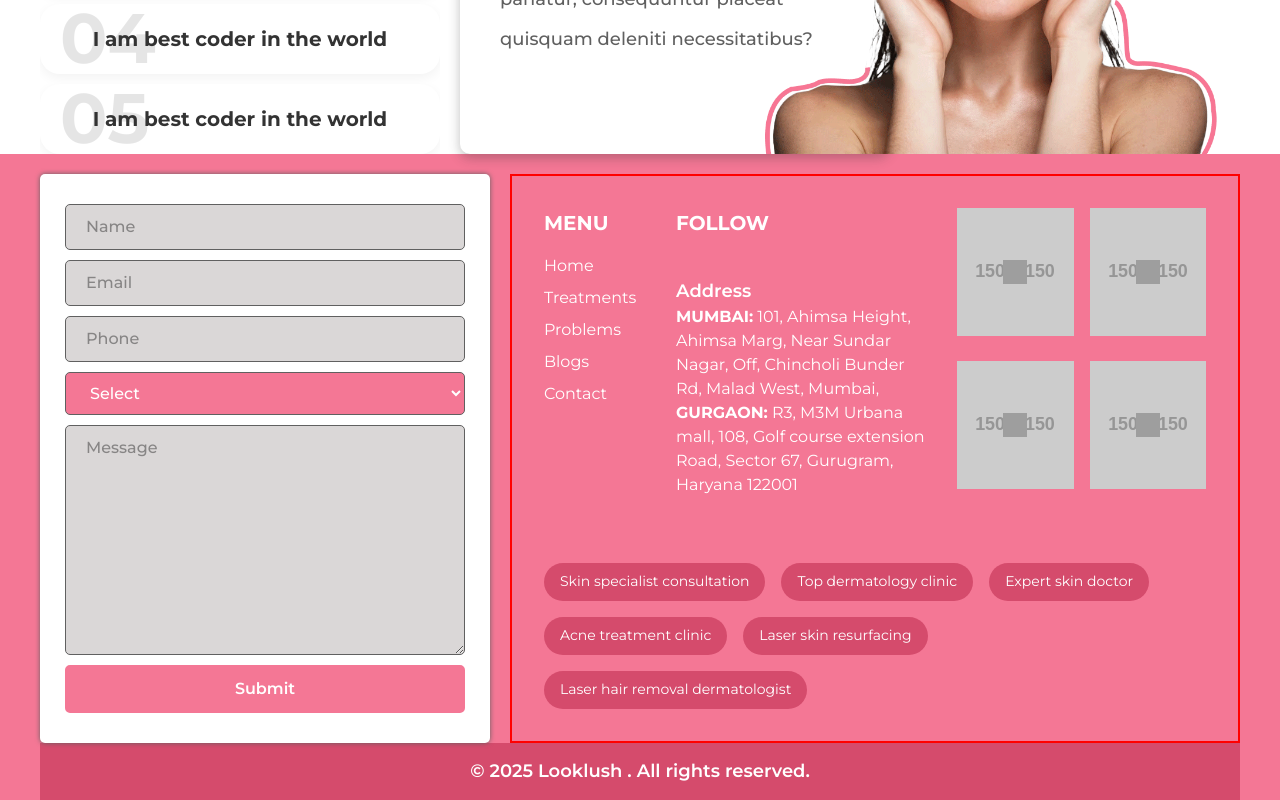
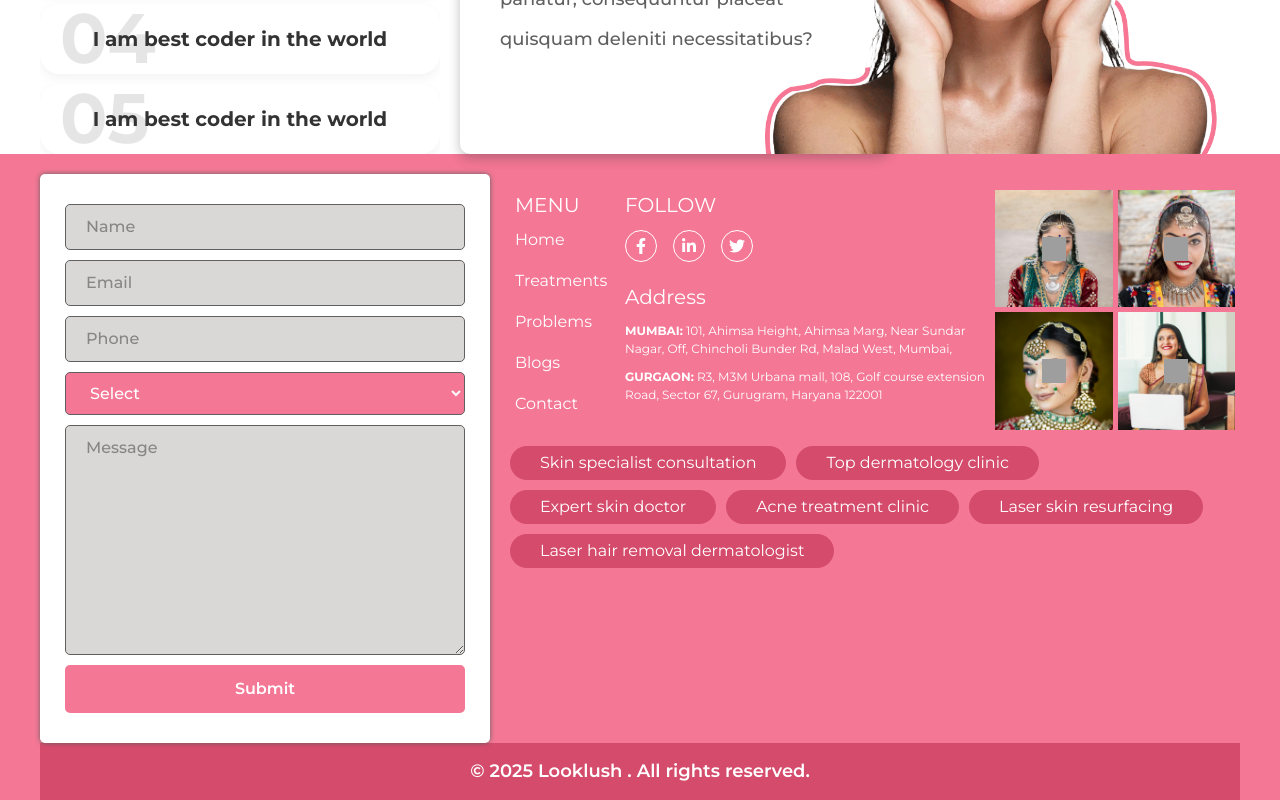
Before and after one commit to feelsafe-grantham/looklushfrontend, a Next.js app: page / in a window 1280 px wide. Shown: the part 5701-6501 px from the top of the page. Built offline with nearby package versions, Linux system fonts and the light colour scheme; grey boxes are pictures that could not be loaded; a web font is replaced by a local one.

Commit message:
changes done raect icon installed

```diff
--- a/src/components/layout/Footer/Footer.module.css
+++ b/src/components/layout/Footer/Footer.module.css
@@ -3,10 +3,12 @@
   color: var(--text-white-color);
   padding-top: 20px;
 }
+
 .footerContent {
   margin: 0px auto;
   max-width: var(--max-width-container);
 }
+
 .footerMain {
   display: grid;
   gap: 20px;
@@ -14,57 +16,93 @@
 }
 
 .footer {
-  padding: 2rem;
+  /* display: grid;
+  grid-template-columns: 100px 1.2fr 0.8fr;
+  gap: 10px;
+  padding: 16px 5px; */
+}
+.contentSection {
   display: grid;
-  grid-template-columns: 100px 1fr 1fr;
-  gap: 2rem;
-  border: 2px solid red;
+  grid-template-columns: 100px 1.2fr 0.8fr;
+  gap: 10px;
+  padding: 16px 5px;
 }
-
 .menuSection {
   /* Left Section */
 }
 
 .heading {
-  font-size: 1.25rem; /* text-xl */
-  font-weight: bold;
-  margin-bottom: 1rem; /* mb-4 */
+  font-size: 20px;
+  font-weight: 400;
+  color: var(--text-white-color);
 }
 
 .menuList {
   list-style-type: none;
   padding-left: 0;
+  display: flex;
+  height: 85%;
+  flex-direction: column;
+  justify-content: space-around;
 }
 
-.menuList li {
-  margin-bottom: 0.5rem; /* space-y-2 */
+.menuItem {
 }
 
 .followSection {
-  /* Middle Section */
+  display: flex;
+  flex-direction: column;
+  gap: 10px;
 }
 
 .socialIcons {
   display: flex;
-  gap: 1rem; /* space-x-4 */
-  margin-bottom: 1.5rem; /* mb-6 */
+  gap: 1rem;
+  margin-bottom: 10px;
+}
+
+.iconWrapper {
+  cursor: pointer;
+  width: 2rem;
+  height: 2rem;
+  border: 1px solid var(--text-white-color);
+  border-radius: 50%;
+  display: grid;
+  place-items: center;
+  padding: 0px;
+}
+
+.icon {
+  color: var(--text-white-color);
+}
+
+.iconWrapper:hover {
+  background-color: var(--text-white-color);
+  color: var(--bg-theme-color);
+  transition: all 0.1s ease-in-out;
+}
+
+.iconWrapper:hover .icon {
+  color: var(--bg-theme-color);
 }
 
 .subHeading {
   font-size: 1.125rem; /* text-lg */
   font-weight: 600; /* font-semibold */
 }
+.address {
+  font-size: 12px;
+}
 
 .instagramGrid {
   display: grid;
   grid-template-columns: repeat(2, 1fr);
-  gap: 1rem; /* gap-4 */
+  gap: 5px;
 }
 
 .instagramImageWrapper {
   position: relative;
   width: 100%;
-  height: 8rem; /* h-32 */
   background-color: #e5e7eb; /* bg-gray-200 */
 }
 
@@ -88,20 +126,20 @@
 }
 
 .tagsWrapper {
-  grid-area: 2 / 1 / 4 / 4;
-  width: 100%;
+  gap: 10px;
   display: flex;
   flex-wrap: wrap;
-  gap: 1rem;
-  margin-top: 2rem;
 }
 
 .tag {
+  display: flex;
+  align-items: center;
+  justify-content: center;
   background-color: var(--bg-theme-dark);
-  color: white;
-  border-radius: 9999px;
-  padding: 0.5rem 1rem;
-  font-size: 0.875rem;
+  color: var(--text-white-color);
+
+  padding: 5px 30px;
+  border-radius: 30px;
 }
 
 .footerBottomBar {
--- a/src/components/layout/Footer/index.tsx
+++ b/src/components/layout/Footer/index.tsx
@@ -1,6 +1,16 @@
 import Form from "@/components/common/Form";
 import styles from "./Footer.module.css";
+import { FaFacebookF, FaLinkedinIn, FaTwitter } from "react-icons/fa";
+import Link from "next/link";
 const Footer = () => {
+    const tags = [
+        'Skin specialist consultation',
+        'Top dermatology clinic',
+        'Expert skin doctor',
+        'Acne treatment clinic',
+        'Laser skin resurfacing',
+        'Laser hair removal dermatologist'
+    ]
     return <footer className={`${styles.footerWrapper}`}>
         <div className={`${styles.footerContent}`}>
             <div className={`${styles.footerMain}`}>
@@ -8,15 +18,18 @@ const Footer = () => {
                     <Form />
                 </div>
                 <footer className={styles.footer}>
+
+
+                    <div className={`${styles.contentSection}`}>
                         {/* Left Section - Menu */}
                         <div className={styles.menuSection}>
                             <h3 className={styles.heading}>MENU</h3>
                             <ul className={styles.menuList}>
-                            <li>Home</li>
-                            <li>Treatments</li>
-                            <li>Problems</li>
-                            <li>Blogs</li>
-                            <li>Contact</li>
+                                <li className={`${styles.menuItem}`}><Link href="/">Home</Link></li>
+                                <li className={`${styles.menuItem}`}><Link href="/">Treatments</Link></li>
+                                <li className={`${styles.menuItem}`}><Link href="/">Problems</Link></li>
+                                <li className={`${styles.menuItem}`}><Link href="/">Blogs</Link></li>
+                                <li className={`${styles.menuItem}`}><Link href="/">Contact</Link></li>
                             </ul>
                         </div>
 
@@ -24,16 +37,22 @@ const Footer = () => {
                         <div className={styles.followSection}>
                             <h3 className={styles.heading}>FOLLOW</h3>
                             <div className={styles.socialIcons}>
-                            {/* <FaFacebookF className={styles.icon} />
+                                <div className={styles.iconWrapper}>
+                                    <FaFacebookF className={styles.icon} />
+                                </div>
+                                <div className={styles.iconWrapper}>
                                     <FaLinkedinIn className={styles.icon} />
+                                </div>
+                                <div className={styles.iconWrapper}>
                                     <FaTwitter className={styles.icon} />
-                            */}
                                 </div>
-                        <h4 className={styles.subHeading}>Address</h4>
-                        <p>
+                            </div>
+                            <h4 className={styles.heading}>Address</h4>
+                            <p className={styles.address}>
                                 <strong>MUMBAI:</strong> 101, Ahimsa Height, Ahimsa Marg, Near Sundar Nagar, Off, Chincholi Bunder Rd, Malad West, Mumbai,
                             </p>
-                        <p>
+
+                            <p className={styles.address}>
                                 <strong>GURGAON:</strong> R3, M3M Urbana mall, 108, Golf course extension Road, Sector 67, Gurugram, Haryana 122001
                             </p>
                         </div>
@@ -44,7 +63,7 @@ const Footer = () => {
                             {Array(4).fill(0).map((_, idx) => (
                                 <div key={idx} className={styles.instagramImageWrapper}>
                                     <img
-                                    src={`https://via.placeholder.com/150?text=Img+${idx + 1}`}
+                                        src={`/images/problem${idx + 1}.png`}
                                         alt={`Instagram ${idx + 1}`}
                                         className={styles.instagramImage}
                                     />
@@ -54,23 +73,17 @@ const Footer = () => {
                                 </div>
                             ))}
                         </div>
-
+                    </div>
                     {/* Bottom Section - Tags */}
                     <div className={styles.tagsWrapper}>
-                        {[
-                            'Skin specialist consultation',
-                            'Top dermatology clinic',
-                            'Expert skin doctor',
-                            'Acne treatment clinic',
-                            'Laser skin resurfacing',
-                            'Laser hair removal dermatologist'
-                        ].map((tag, idx) => (
+                        {tags.map((tag, idx) => (
                             <span key={idx} className={styles.tag}>
                                 {tag}
                             </span>
                         ))}
                     </div>
                 </footer>
+
 
             </div>
             <div className={`${styles.footerBottomBar}`}>
```
Also changed, not shown: package.json (+5 -4 lines), 1 other file (tests, documents, lock files or other folders). Lines whose indentation alone changed are shown as unchanged.
